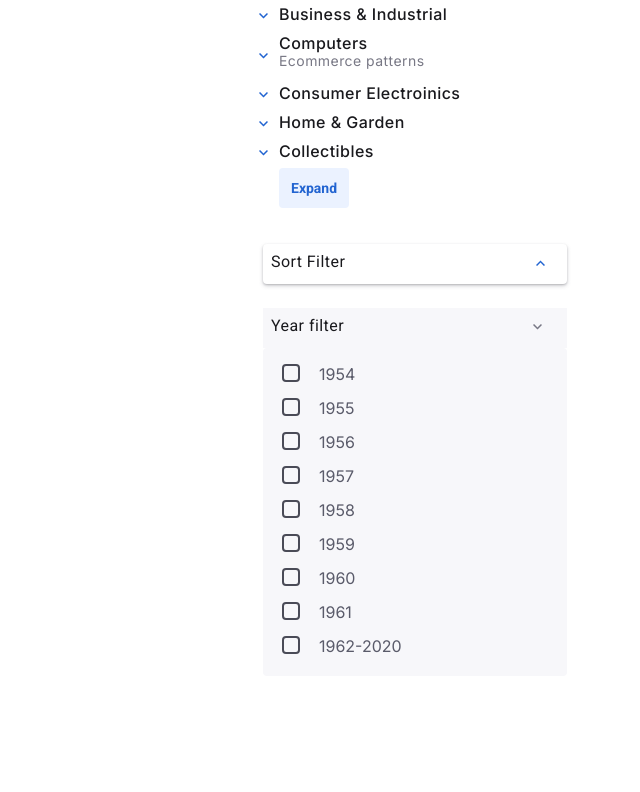
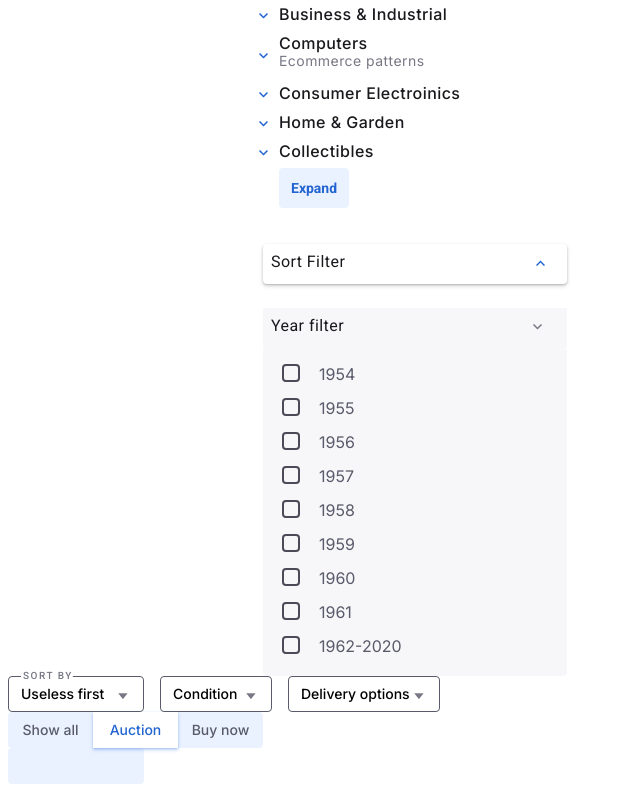
Before and after one commit to MakarenkoS/Eccomerce, a website: page #src/index.html in a window 1280 px wide. Shown: the part 588-1380 px from the top of the page, without its empty margins (0-640 px from the left). Before the commit the page ends 1272 px from the top, so only its background shows below. Drawn offline with Linux system fonts and the light colour scheme; files that its build step writes are made by us from their sources; files whose address does not match are found by name.

Commit message:
Add filters top list

```diff
--- a/#src/index.html
+++ b/#src/index.html
@@ -385,6 +385,60 @@
             </div>
           </div>
         </section>
+        <section class="goods">
+
+          <div class="goods__sort-list condition-list">
+            <div class="condition-list__field condition-list__field--usability">
+              <span class="condition-list__info">sort by</span>
+              <select name="usability" class="condition-list__menu  condition-list__menu--usability">
+                <option value="Useless-first">Useless first</option>
+                <option value="Useless-last">Useless last</option>
+              </select>
+            </div>
+
+            <div class="condition-list__field condition-list__field--quality">
+              <select name="quality" class="condition-list__menu  condition-list__menu--quality">
+                <option value="" disabled selected hidden>Condition</option>
+                <option value="Good">Good</option>
+                <option value="Normal">Normal</option>
+                <option value="Poor">Poor</option>
+              </select>
+            </div>
+
+            <div class="condition-list__field condition-list__field--delivery">
+              <select name="delivery" class="condition-list__menu  condition-list__menu--delivery">
+                <option value="" disabled selected hidden>Delivery options</option>
+                <option value="Postament">Postament</option>
+                <option value="Сourier">Сourier</option>
+                <option value="Pickup">Pickup</option>
+              </select>
+            </div>
+          </div>
+
+          <div class="goods__show-options show-options">
+
+            <div class="show-options__wrapper show-options__wrapper--filter">
+              <label class="show-options__label">
+                <input type="radio" class="visually-hidden" name="radio" >
+                <span class="show-options__radio">Show all</span>
+              </label>
+              <label class="show-options__label">
+                <input type="radio" class="visually-hidden" name="radio"  checked>
+                <span class="show-options__radio">Auction</span>
+              </label>
+              <label class="show-options__label">
+                <input type="radio" class="visually-hidden" name="radio">
+                <span class="show-options__radio">Buy now</span>
+              </label>
+            </div>
+          </div>
+
+          <div class="show-options__wrapper show-options__wrapper--view">
+
+          </div>
+
+
+        </section>
         <!-- <section class="test">
           <div class="test__grid test__grid--1">1</div>
           <div class="test__grid test__grid--2">2</div>
--- /dev/null
+++ b/#src/scss/condition-list.scss
@@ -0,0 +1,84 @@
+.condition-list {
+  width: 432px;
+  display: flex;
+  flex-direction: row;
+  justify-content: space-between;
+  &__info {
+    position: absolute;
+    left: 12px;
+    top: -9px;
+    padding-left: 2px;
+    padding-right: 3px;
+    z-index: 2;
+    background-color: #fff;
+    color: #787885;
+    text-transform: uppercase;
+    font-family: "Roboto";
+    font-style: normal;
+    font-weight: 500;
+    font-size: 10px;
+    line-height: 16px;
+    letter-spacing: 1.5px;
+    clip-path: polygon(0 0,100% 0,100% calc(100% - 20px), calc(100% - 5px) 100%,0 100%,0 0);
+  }
+
+  &__field {
+    display: inline-block;
+    position: relative;
+    padding: 1px 6px 1px 1px;
+    border: 1px solid blue;
+    border: 1px solid #5A5B6A;
+    border-radius: 4px;
+
+    &--usability {
+      width: 136px;
+    }
+
+    &--quality {
+      width: 112px;
+    }
+
+    &--delivery {
+      width: 152px;
+    }
+
+    & .condition-list__menu-use {
+      color: #787885;
+    }
+
+    &:hover .condition-list__menu-use {
+      color: #19191D;
+    }
+
+    &::after {
+      font-size: 10px;
+      transform: scaleX(1.6);
+      position: absolute;
+      content: "\25BC";
+      color: #787885;
+      right: 15px;
+      top: 12px;
+    }
+
+    &:hover.condition-list__field::after {
+      color: #19191D;
+    }
+  }
+
+  &__menu {
+    position: relative;
+    z-index: 2;
+    background-color: transparent;
+    padding: 6px 30px 6px 11px;
+    font-family: "Inter";
+    font-style: normal;
+    font-weight: 500;
+    font-size: 14px;
+    line-height: 143%;
+    -webkit-appearance: none;
+    -moz-appearance: none;
+    appearance: none;
+    border: none;
+    outline: none;
+  }
+}
--- /dev/null
+++ b/#src/scss/show-options.scss
@@ -0,0 +1,45 @@
+.show-options {
+
+  &__wrapper {
+    height: 36px;
+    display: flex;
+    justify-content: space-between;
+    align-items: center;
+    border-radius: 4px;
+    background-color: #EBF2FF;
+
+    &--filter {
+      width: 255px;
+    }
+
+    &--view {
+      width: 136px;
+
+    }
+  }
+
+  &__label {
+    width: 85px;
+    display: flex;
+    justify-content: center;
+  }
+  &__radio {
+    display: flex;
+    width: 85px;
+    height: 36px;
+    justify-content: center;
+    align-items: center;
+    color: #5A5B6A;
+    font-family: "Inter";
+    font-style: normal;
+    font-weight: 500;
+    font-size: 14px;
+    line-height: 143%;
+  }
+
+  & input[type='radio']:checked + .show-options__radio {
+    color: #2264D1;
+    background-color: #ffffff;
+    box-shadow: 0px 1px 2px rgba(27, 78, 163, 0.24), 0px 2px 4px rgba(41, 121, 255, 0.24);
+  }
+}
```
Also changed, not shown: #src/iconsprite/view-list.svg (added), #src/iconsprite/view-tile.svg (added), dist/css/styles.css, dist/css/styles.min.css, dist/index.html.
